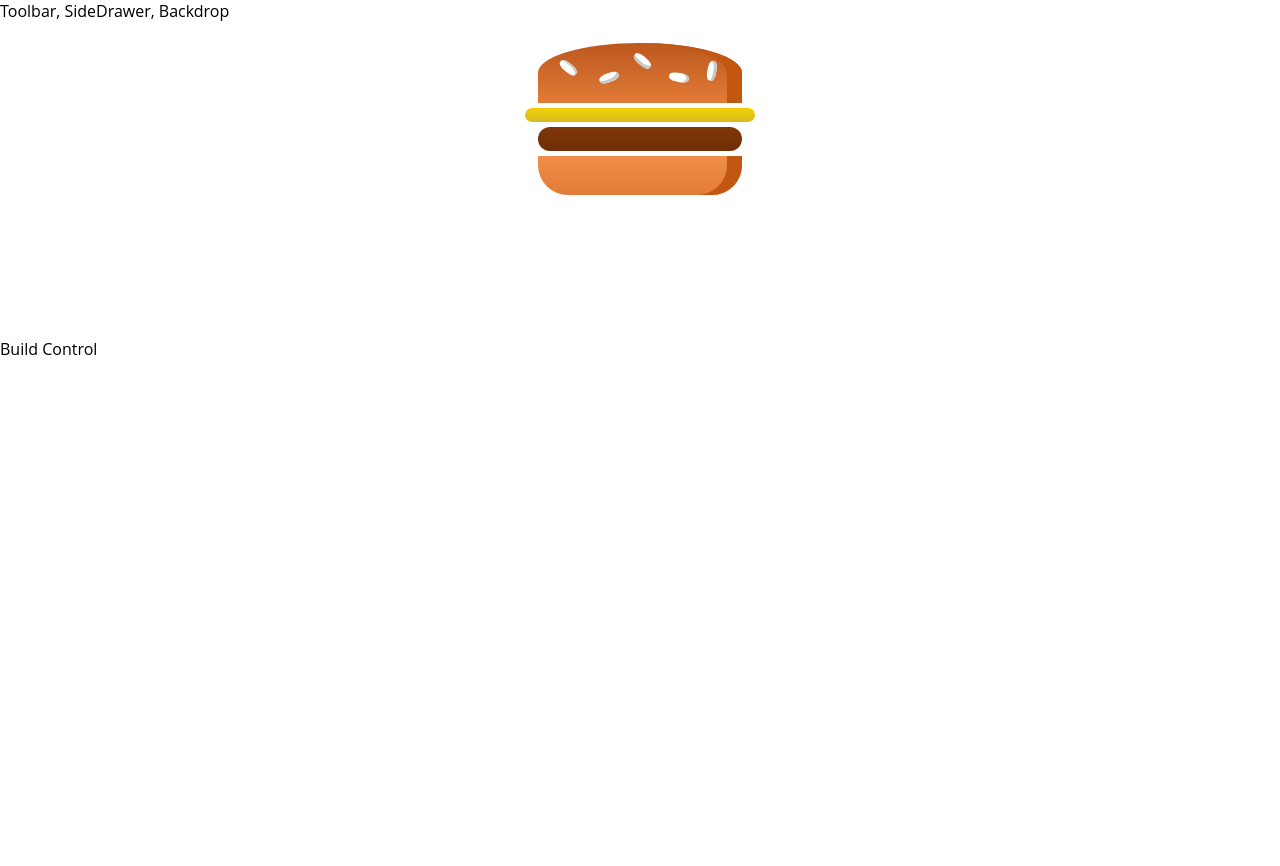
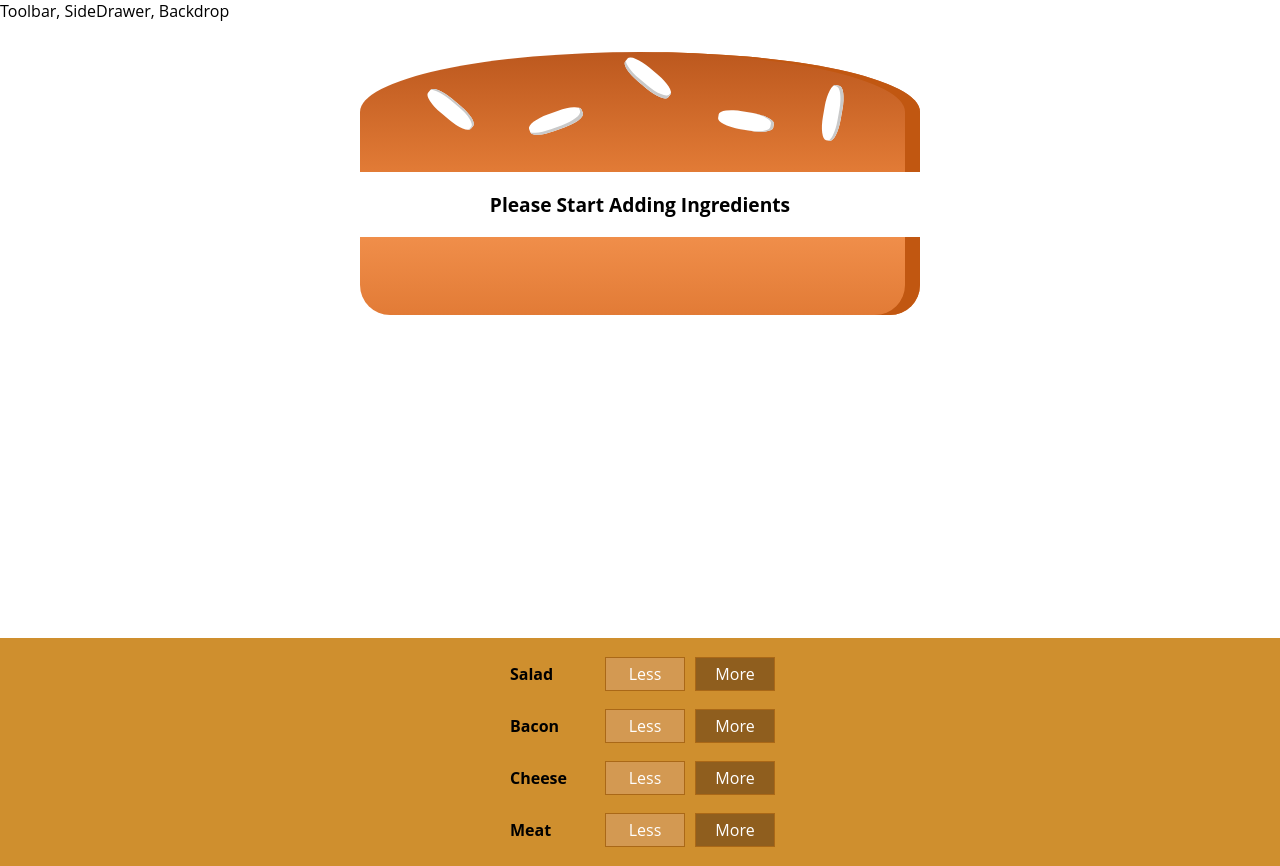
Before and after one commit to SiddTripathi/React_Application, a React (Create React App) app in the folder burger_builder/: page / in a window 1280 px wide. Before the commit the page ends 800 px from the top, so only its background shows below. Built offline with nearby package versions, Linux system fonts and the light colour scheme; the HTML template or start-up script is replaced by a standard one.

Commit message:
Funcionality for adding Ingredients in Burger

```diff
--- /dev/null
+++ b/burger_builder/src/Components/Burger/BuildControls/BuildControl/BuildControl.js
@@ -0,0 +1,14 @@
+import React from 'react'
+import classes from './BuildControl.module.css'
+
+const buildControl = (props) => (
+    <div className={classes.BuildControl}>
+        <div className={classes.Label}>
+            {props.label}
+        </div>
+        <button className={classes.Less}>Less</button>
+        <button className={classes.More} onClick={props.added}>More</button>
+    </div>
+)
+
+export default buildControl;
--- /dev/null
+++ b/burger_builder/src/Components/Burger/BuildControls/BuildControl/BuildControl.module.css
@@ -0,0 +1,58 @@
+.BuildControl {
+  display: flex;
+  justify-content: space-between;
+  align-items: center;
+  margin: 5px 0;
+}
+
+.BuildControl button {
+  display: block;
+  font: inherit;
+  padding: 5px;
+  margin: 0 5px;
+  width: 80px;
+  border: 1px solid #aa6817;
+  cursor: pointer;
+  outline: none;
+}
+
+.BuildControl button:disabled {
+  background-color: #ac9980;
+  border: 1px solid #7e7365;
+  color: #ccc;
+  cursor: default;
+}
+
+.BuildControl button:hover:disabled {
+  background-color: #ac9980;
+  color: #ccc;
+  cursor: not-allowed;
+}
+
+.Label {
+  padding: 10px;
+  font-weight: bold;
+  width: 80px;
+}
+
+.BuildControl .Less {
+  background-color: #d39952;
+  color: white;
+}
+
+.BuildControl .More {
+  background-color: #8f5e1e;
+  color: white;
+}
+
+.BuildControl .Less:hover,
+.BuildControl .Less:active {
+  background-color: #daa972;
+  color: white;
+}
+
+.BuildControl .More:hover,
+.BuildControl .More:active {
+  background-color: #99703f;
+  color: white;
+}
--- /dev/null
+++ b/burger_builder/src/Components/Burger/BuildControls/BuildControls.js
@@ -0,0 +1,26 @@
+import React from 'react'
+import classes from './BuildControls.module.css'
+import BuildControl from './BuildControl/BuildControl'
+
+const controls = [
+    { label: 'Salad', type: 'salad' },
+    { label: 'Bacon', type: 'bacon' },
+    { label: 'Cheese', type: 'cheese' },
+    { label: 'Meat', type: 'meat' }
+
+];
+
+const buildControls = (props) => (
+    <div className={classes.BuildControls}>
+        {controls.map(ctrl => (
+            <BuildControl
+                key={ctrl.label}
+                label={ctrl.label}
+
+                added={() => props.ingredientAdded(ctrl.type)} />
+        ))}
+
+    </div>
+)
+
+export default buildControls;
--- /dev/null
+++ b/burger_builder/src/Components/Burger/BuildControls/BuildControls.module.css
@@ -0,0 +1,10 @@
+.BuildControls {
+  width: 100%;
+  background-color: #cf8f2e;
+  display: flex;
+  flex-flow: column;
+  align-items: center;
+  box-shadow: 0 2px 1px #ccc;
+  margin: auto;
+  padding: 10px 0;
+}
--- a/burger_builder/src/Components/Burger/Burger.js
+++ b/burger_builder/src/Components/Burger/Burger.js
@@ -4,11 +4,22 @@
 import BurgerIngredient from './BurgerIngredient/BurgerIngredient'
 
 const burger = (props) => {
+    let transformedIngredients = Object.keys(props.ingredients).map(igKey => {
+        return [...Array(props.ingredients[igKey])].map((_, i) => {
+            return <BurgerIngredient key={igKey + i} type={igKey}></BurgerIngredient>
+        })
+    })
+        .reduce((arr, el) => {
+            return arr.concat(el)
+        }, []);
+    if (transformedIngredients.length === 0) {
+        transformedIngredients = <p>Please Start Adding Ingredients</p>
+    }
+    console.log(transformedIngredients)
     return (
         <div className={classes.Burger}>
             <BurgerIngredient type="bread-top" />
-            <BurgerIngredient type="cheese" />
-            <BurgerIngredient type="meat" />
+            {transformedIngredients}
             <BurgerIngredient type="bread-bottom" />
         </div>
     )
--- a/burger_builder/src/Components/Burger/Burger.module.css
+++ b/burger_builder/src/Components/Burger/Burger.module.css
@@ -1,28 +1,28 @@
 .Burger {
-  width: 20%;
+  width: 100%;
   margin: auto;
-  height: 300px;
+  height: 250px;
   overflow: auto;
   text-align: center;
   font-weight: bold;
   font-size: 1.2rem;
 }
 
-@media (min-widt: 500px) and (min-height: 400px) {
+@media (min-width: 500px) and (min-height: 400px) {
   .Burger {
     width: 350px;
     height: 300px;
   }
 }
 
-@media (min-widt: 500px) and (min-height: 401px) {
+@media (min-width: 500px) and (min-height: 401px) {
   .Burger {
     width: 450px;
     height: 400px;
   }
 }
 
-@media (min-widt: 1000px) and (min-height: 700px) {
+@media (min-width: 1000px) and (min-height: 700px) {
   .Burger {
     width: 700px;
     height: 600px;
--- a/burger_builder/src/Components/Burger/BurgerIngredient/BurgerIngredient.js
+++ b/burger_builder/src/Components/Burger/BurgerIngredient/BurgerIngredient.js
@@ -2,7 +2,7 @@
 import PropTypes from 'prop-types'
 
 import classes from './BurgerIngredient.module.css'
-import BurgerBuilder from '../../../Container/BurgerBuilder/BurgerBuilder';
+//import BurgerBuilder from '../../../Container/BurgerBuilder/BurgerBuilder';
 
 
 class BurgerIngredient extends Component {
--- a/burger_builder/src/Container/BurgerBuilder/BurgerBuilder.js
+++ b/burger_builder/src/Container/BurgerBuilder/BurgerBuilder.js
@@ -3,12 +3,49 @@
 import Auxiliary from '../../hoc/Auxiliary'
 import Burger from '../../Components/Burger/Burger'
 
+import BuildControls from '../../Components/Burger/BuildControls/BuildControls'
+
+const INGREDIENT_PRICES = {
+    salad: 0.5,
+    cheese: 0.4,
+    meat: 1.4,
+    bacon: 1
+}
+
 class BurgerBuilder extends Component {
+    state = {
+        ingredients: {
+            salad: 0,
+            bacon: 0,
+            cheese: 0,
+            meat: 0
+        },
+        totalPrice: 4
+    }
+    addIngredientHandler = (type) => {
+        const oldCount = this.state.ingredients[type]
+        const updatedCount = oldCount + 1;
+        const updatedIngredients = {
+            ...this.state.ingredients
+        }
+        updatedIngredients[type] = updatedCount
+        const priceAddition = INGREDIENT_PRICES[type]
+        const oldPrice = this.state.totalPrice
+        const newPrice = oldPrice + priceAddition
+        this.setState({ totalPrice: newPrice, ingredients: updatedIngredients })
+    }
+
+    removeIngredientHandler = (type) => {
+
+    }
+
     render() {
         return (
             <Auxiliary>
-                <Burger></Burger>
-                <div>Build Control</div>
+                <Burger ingredients={this.state.ingredients}></Burger>
+                <BuildControls
+                    ingredientAdded={this.addIngredientHandler}
+                ></BuildControls>
 
             </Auxiliary>
 
```
